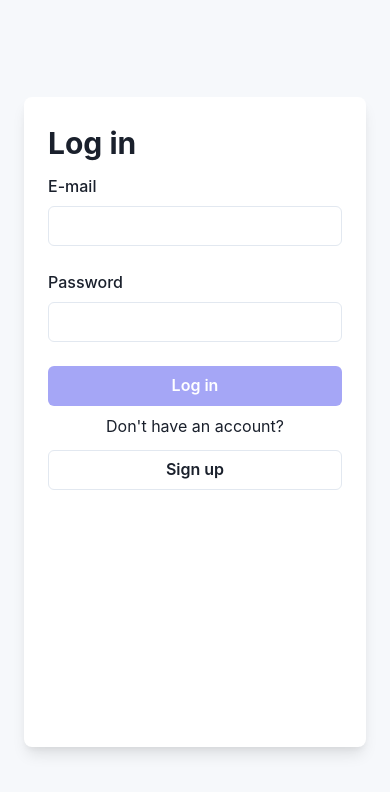
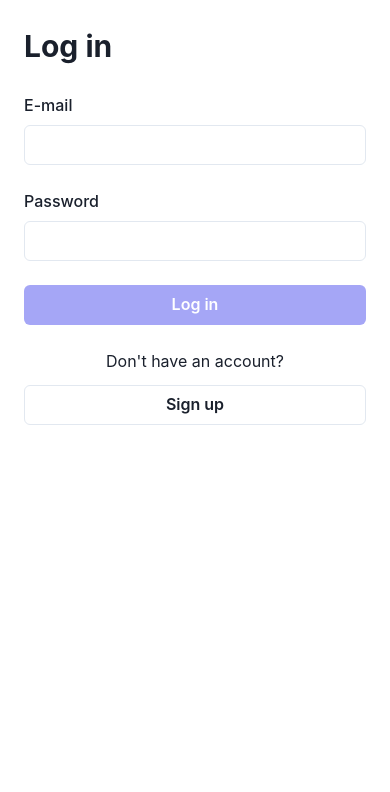
Before and after one commit to lm52738/Anketica, a React (Create React App) app in the folder client/: page / in a window 390 px wide. Shown: the top 792 px of the page. Built offline with nearby package versions, Linux system fonts and the light colour scheme.

Commit message:
finished mobile auth view

```diff
--- a/client/src/App.tsx
+++ b/client/src/App.tsx
@@ -36,7 +36,10 @@ export const App = () => {
               direction="row"
               justify="space-between"
               align="center"
-              p="6"
+              p={{
+                base: 0,
+                md: "6",
+              }}
             >
               <Hero />
               <Auth />
--- a/client/src/components/auth/Auth.tsx
+++ b/client/src/components/auth/Auth.tsx
@@ -12,17 +12,36 @@ export const Auth = () => {
   return (
     <VStack
       align="start"
-      minW="300px"
+      minW={{
+        base: "100vw",
+        md: "300px",
+      }}
       w="full"
-      maxW="400px"
-      minH="400px"
+      maxW={{
+        base: "100vw",
+        md: "400px",
+      }}
+      minH={{
+        base: "100vh",
+        md: "400px",
+      }}
       h="full"
-      maxH="650px"
+      maxH={{
+        base: "100vh",
+        md: "650px",
+      }}
+      bg="white"
+      boxShadow={{
+        base: "none",
+        md: "lg",
+      }}
+      borderRadius={{
+        base: "none",
+        md: "lg",
+      }}
+      mx="auto"
       p="6"
-      bg="white"
-      boxShadow="lg"
-      borderRadius="lg"
-      mx="auto"
+      spacing="6"
     >
       {showLogin ? (
         <LoginForm switchFormMode={switchFormMode} />
--- a/client/src/components/auth/Forms.tsx
+++ b/client/src/components/auth/Forms.tsx
@@ -54,7 +54,6 @@ export const SignUpForm: FC<Props> = ({ switchFormMode }) => {
         <Text fontSize="3xl" fontWeight="bold">
           Sign up
         </Text>
-
         <IconButton
           onClick={switchFormMode}
           aria-label="close sign up form"
```
